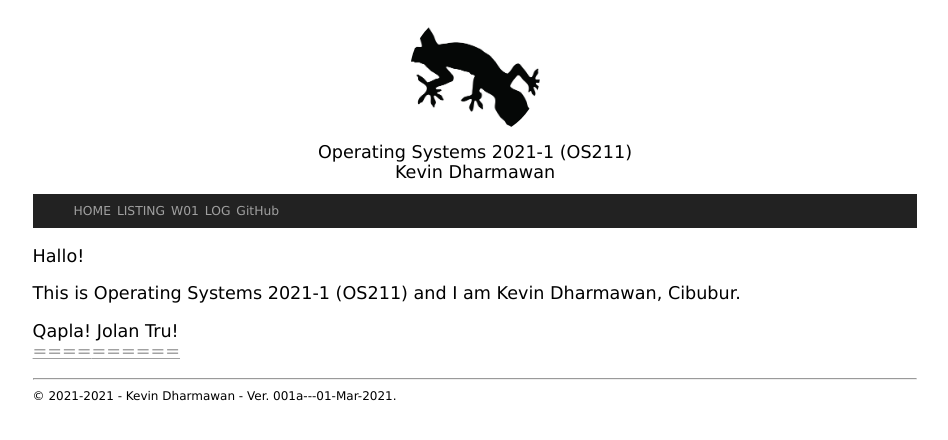
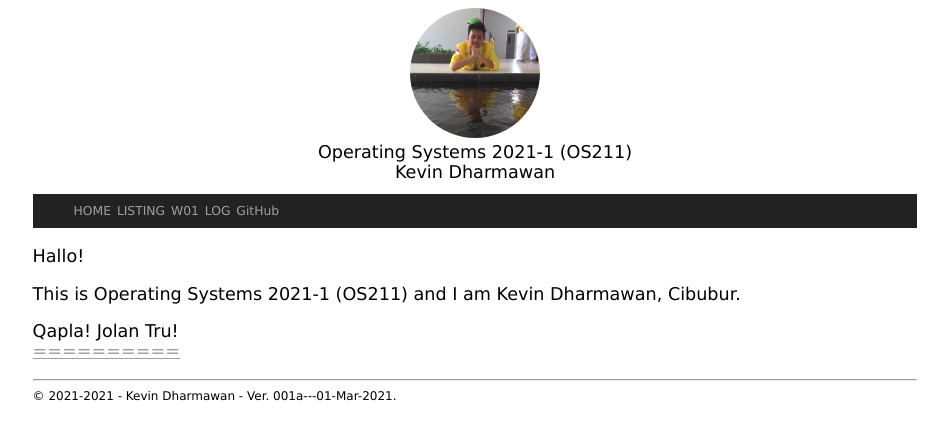
Before and after one commit to kevindharmawan/test-pages, a Jekyll site: the page built from index.md, in a window 1280 px wide. Shown: the top 440 px of the page, without its empty margins (165-1113 px from the left). Built offline with Jekyll 4.4.1, drawn with Linux system fonts in a browser that asks for light colours.

Commit message:
Edit styling 5

```diff
--- a/_layouts/layout.html
+++ b/_layouts/layout.html
@@ -12,7 +12,7 @@
   <div class="row">
     <center>
     <div>
-      <img src="{{ site.baseurl }}/assets/images/cbk.jpg" alt="Cicak Bin Kadal" style="width:130px; border-radius:50%">
+      <img src="{{ site.baseurl }}/assets/images/profile.jpg" alt="Cicak Bin Kadal" style="width:130px; border-radius:50%">
     </div>
     <div>
       {% if page.title %}{{ page.title | escape }}
```
Also changed, not shown: assets/images/cbk.jpg (deleted), assets/images/profile.jpg (added), 3 other files.
